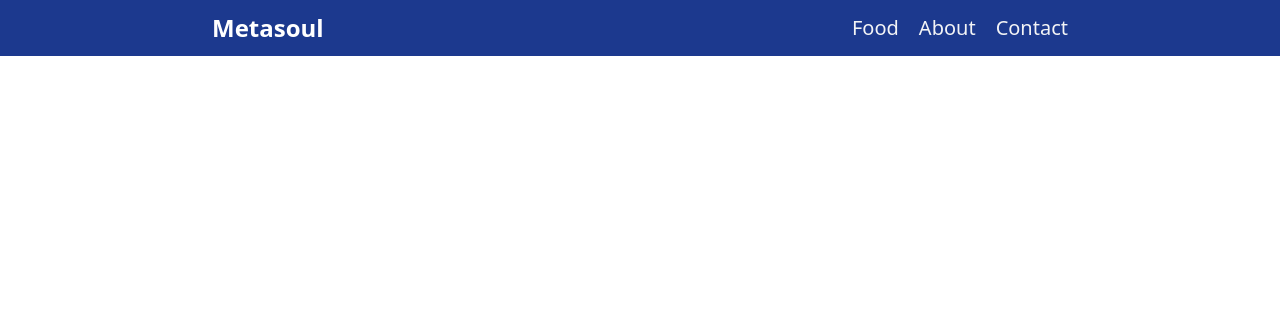
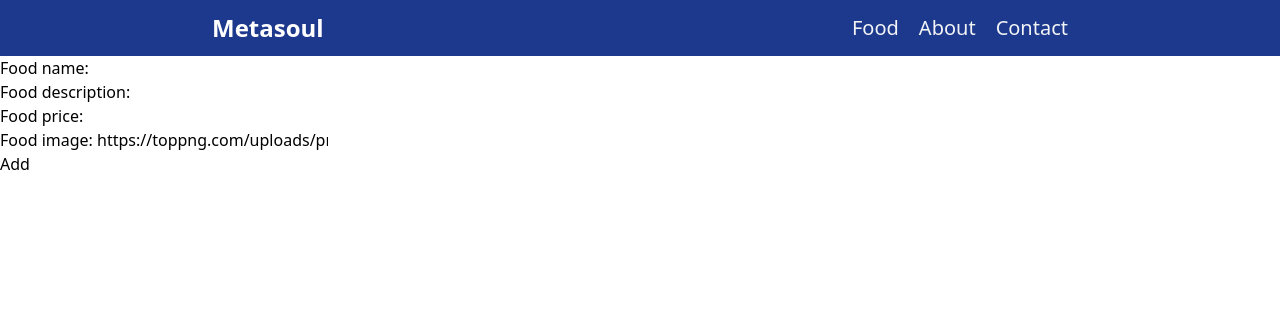
Before and after one commit to J0Ysutradhar/food_app, a Django app: template project/food/templates/food/add_item.html in a window 1280 px wide. Shown: the top 316 px of the page. Run offline with Django 5.2, Linux system fonts and the light colour scheme; the template is opened without the code that fills it: values that come from a table or form of the project are taken from there, others are empty; style sheets or scripts are compiled from the project's sources.

Commit message:
item add form added at menu/add

```diff
--- /dev/null
+++ b/project/food/forms.py
@@ -0,0 +1,7 @@
+from django.forms import ModelForm
+from .models import item
+
+class add_item(ModelForm):
+    class Meta:
+        model=item
+        fields=['food_name', 'food_description', 'food_price', 'food_image']
--- a/project/food/templates/food/add_item.html
+++ b/project/food/templates/food/add_item.html
@@ -6,6 +6,12 @@ Add item in menu
 
 {% block body %}
 
-
+<div>
+    <form  method="post">
+        {% csrf_token %}
+        {{form}}
+        <button type="submit">Add</button>
+    </form>
+</div>
 
 {% endblock %}
--- a/project/food/urls.py
+++ b/project/food/urls.py
@@ -5,4 +5,5 @@ urlpatterns = [
 
     path('', views.homepage, name='homepage'),
     path('menu/', views.menu, name='menu'),
+    path('menu/add/', views.add_food, name='add_item'),
 ]
```
Also changed, not shown: project/food/views.py (+13 -3 lines).
